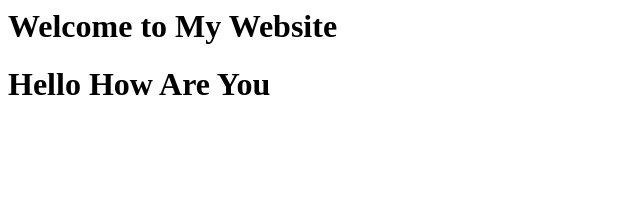
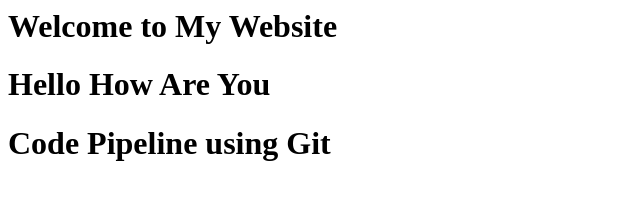
Before and after one commit to hellorkg/s3staticwebsite, a plain HTML site: page index.html in a window 1280 px wide. Shown: the whole page, without its empty margins (0-640 px from the left). Drawn offline with Linux system fonts and the light colour scheme.

Commit message:
code using git

```diff
--- a/index.html
+++ b/index.html
@@ -5,5 +5,6 @@
 <body>
 <H1>Welcome to My Website </H1>
 <H1>Hello How Are You</H1>
+<H1>Code Pipeline using Git</H1>
 </body>
 </html>
```
